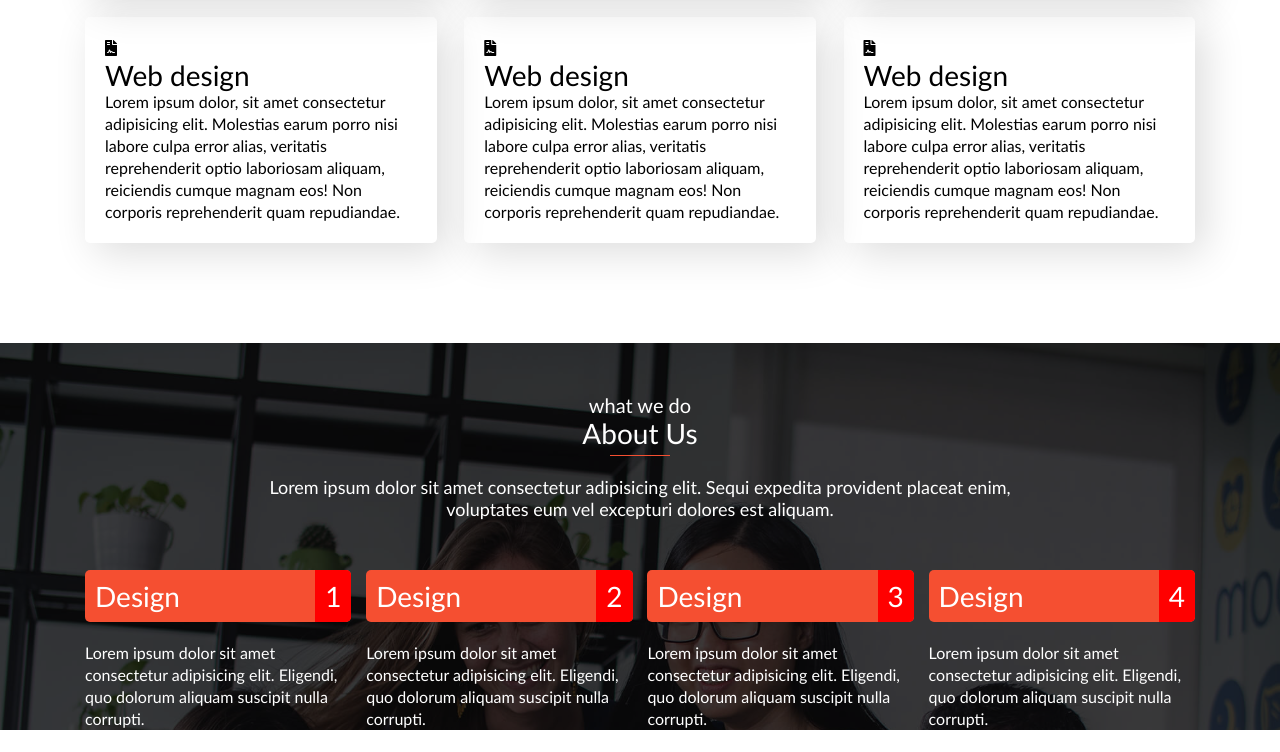
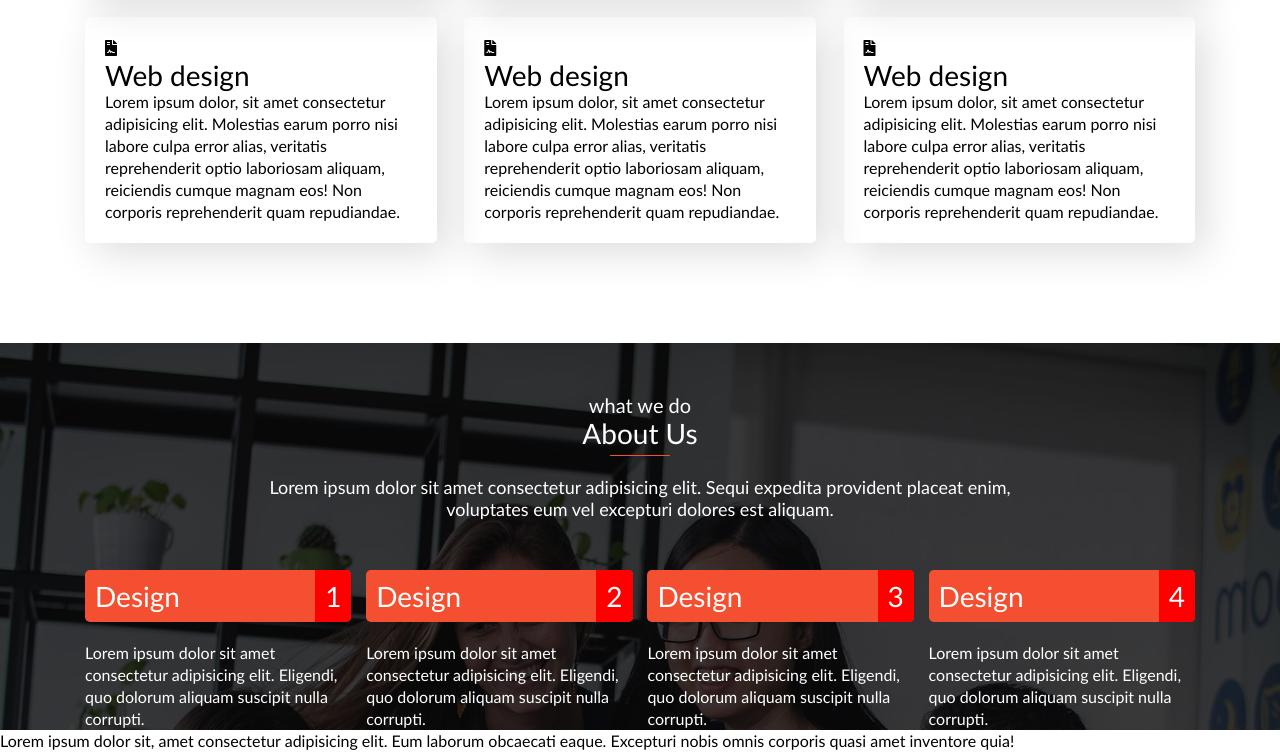
Before and after one commit to MMaidul/first-projects, a plain HTML site: page index.html in a window 1280 px wide. Shown: the part 3518-4270 px from the top of the page. Before the commit the page ends 4248 px from the top, so only its background shows below. Drawn offline with Linux system fonts and the light colour scheme.

Commit message:
p-tag added

```diff
--- a/index.html
+++ b/index.html
@@ -205,5 +205,8 @@
         </div>
     </section>
     <!-- process-section end here -->
+    <!-- footer-section start here -->
+    <p>Lorem ipsum dolor sit, amet consectetur adipisicing elit. Eum laborum obcaecati eaque. Excepturi nobis omnis corporis quasi amet inventore quia!</p>
+    <!-- footer-section end here -->
 </body>
 </html>
```
